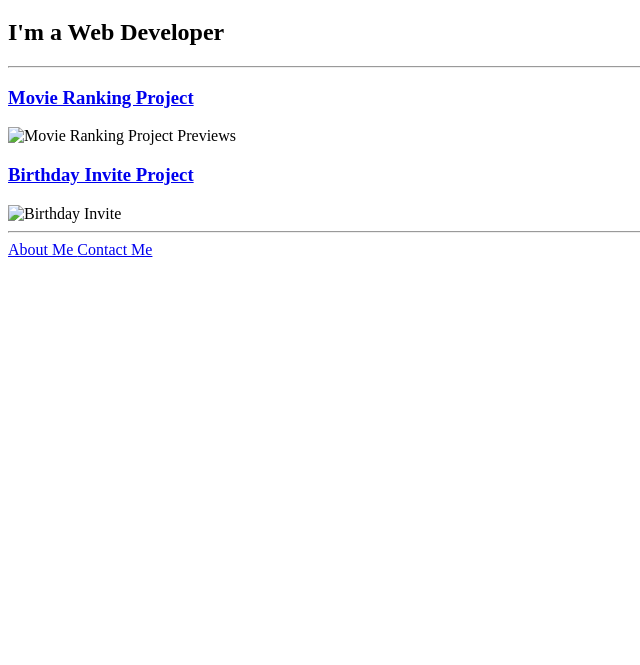
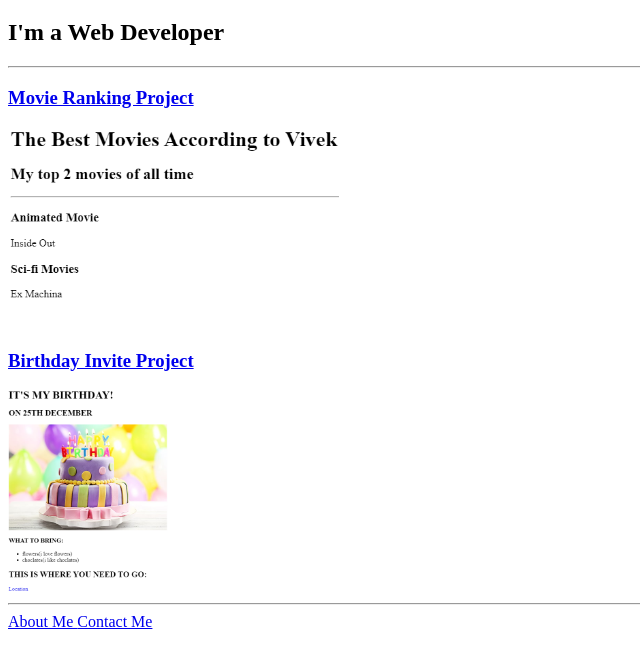
Before and after one commit to ViveksScripts/html-portfolio, a plain HTML site: page index.html in a window 1280 px wide. Shown: the part 61-726 px from the top of the page, without its empty margins (0-640 px from the left). Drawn offline with Linux system fonts and the light colour scheme.

Commit message:
Update index.html

```diff
--- a/index.html
+++ b/index.html
@@ -10,9 +10,9 @@
   <h2>I'm a Web Developer</h2>
   <hr/>
   <h3><a href="../2.4 Movie Ranking Project/index.html">Movie Ranking Project </a></h3>
-  <img src="../4.3 HTML Porfolio Project/assets/images/Movie-Ranking.png" height="200" alt="Movie Ranking Project Previews" />
+  <img src="../assets/images/Movie-Ranking.png" height="200" alt="Movie Ranking Project Previews" />
     <h3><a href="../3.4 Birthday Invite Project/index.html"> Birthday Invite Project</a></h3>
-<img src="../4.3 HTML Porfolio Project/assets/images/birthday_invite.png" height="200" alt="Birthday Invite"/>
+<img src="../assets/images/birthday_invite.png" height="200" alt="Birthday Invite"/>
 <hr/>
 <a href="../4.1+Webpages/public/about.html">About Me </a>
 <a href="../4.1+Webpages/public/contact.html">Contact Me</a>
```
